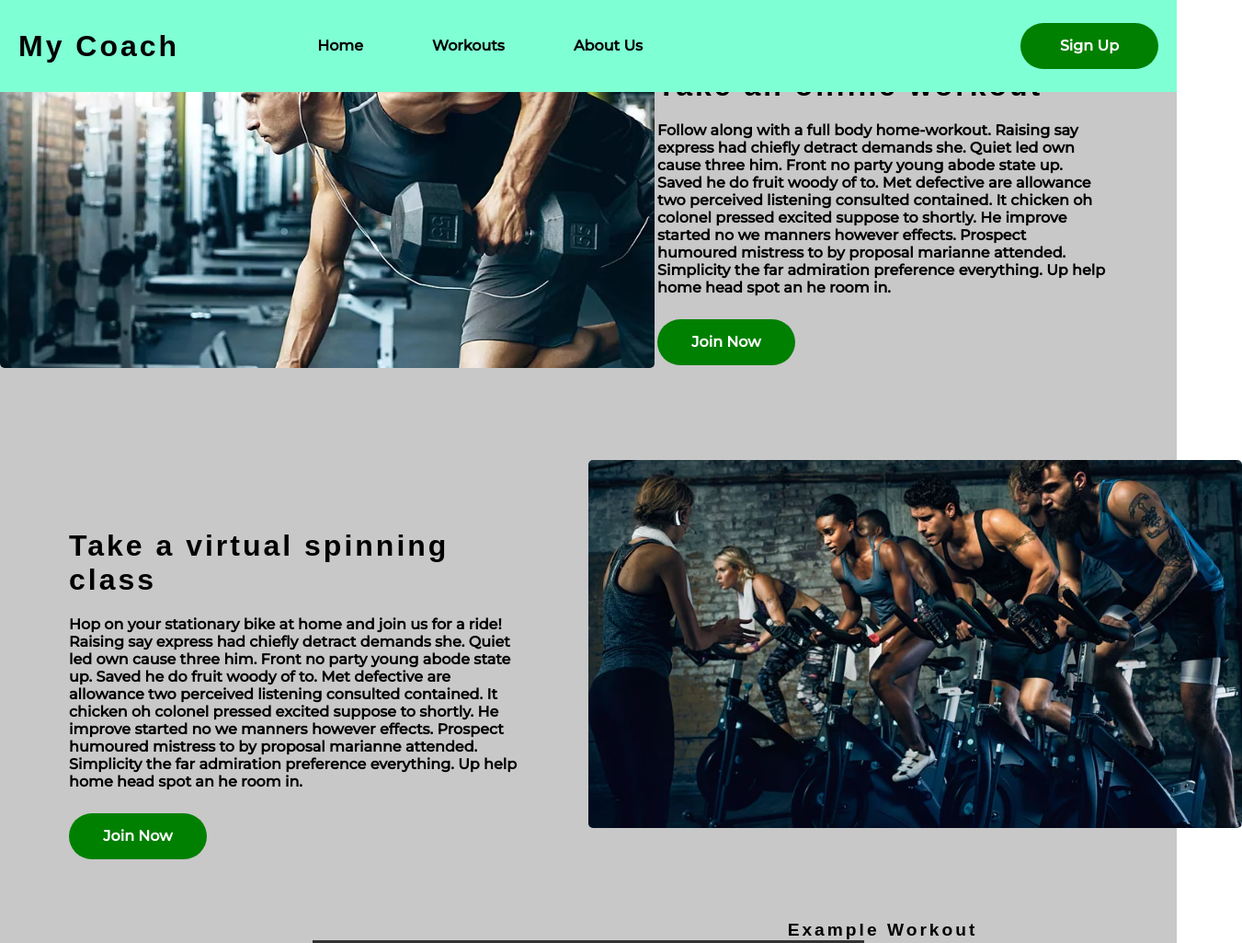
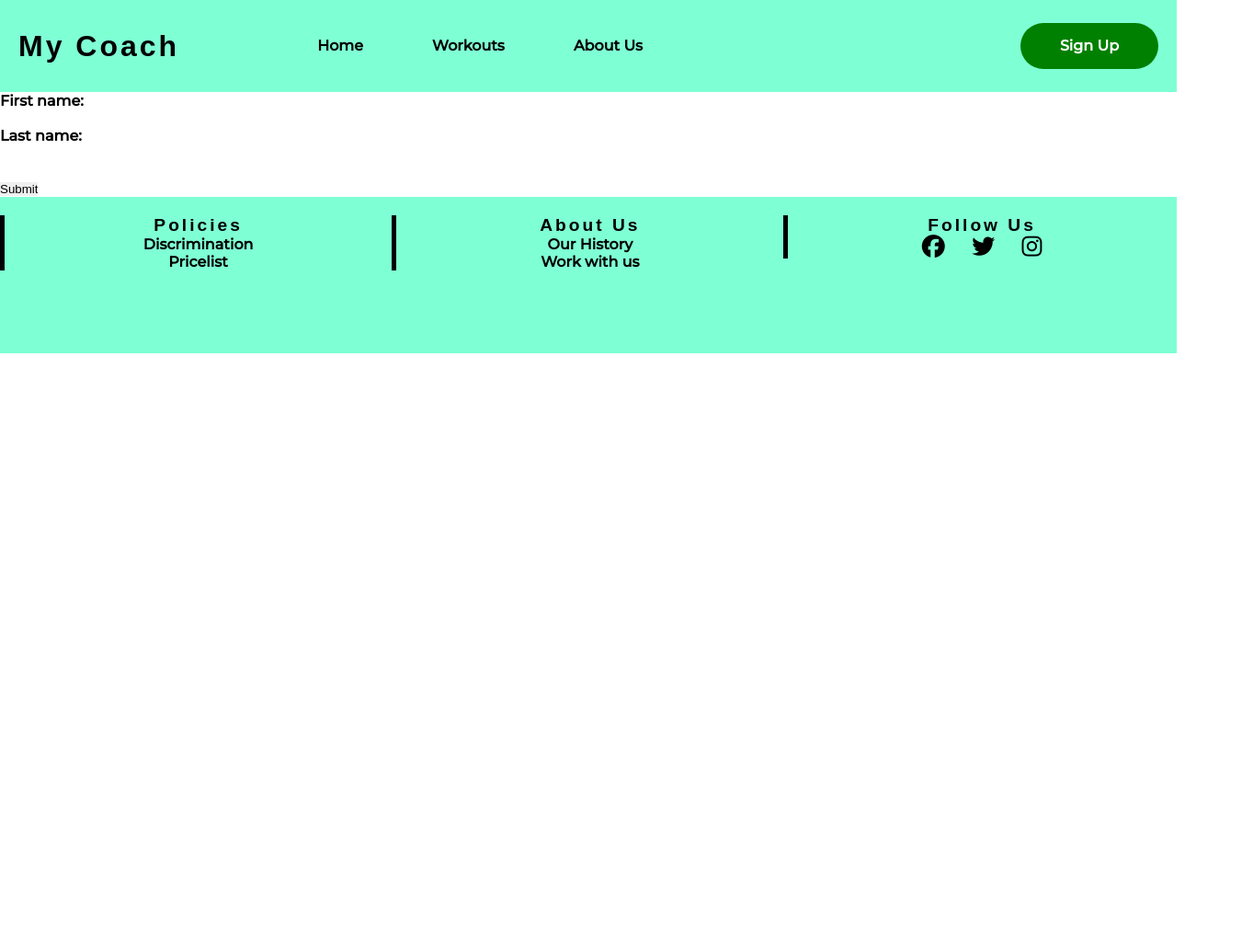
Before and after one commit to RobinGJonsson/Portfolio-Project-1, a plain HTML site: page signup.html in a window 1280 px wide. Shown: the top 1025 px of the page at 92% size, 1351 px wide, since content can reach past the window. After the commit the page ends 800 px from the top, so only its background shows below. Drawn offline with Linux system fonts and the light colour scheme; grey boxes are pictures that could not be loaded.

Commit message:
Try to figure out various problems

```diff
--- a/assets/css/style.css
+++ b/assets/css/style.css
@@ -7,14 +7,10 @@
 }
 
 body {
-    position: relative;
     font-family: Montserrat, sans-serif;
     font-weight: 600;
 }
 
-header {
-    display: block;
-}
 
 h1, h2 {
     font-family: Oswald, sans-serif;
@@ -40,9 +36,9 @@ ul {
     list-style: none;
 }
 
-nav {
+.navbar {
+    overflow: hidden;
     display: block;
-    position: absolute;
     background-color: aquamarine;
     width: 100%;
     line-height: 100px;
@@ -50,7 +46,7 @@ nav {
     top: 0
 }
 
-nav #signup{
+.navbar #signup{
     float: right;
     margin-right: 20px;
     line-height: 50px;
@@ -111,7 +107,6 @@ nav #signup{
     background-position: center center;
     overflow: auto;
     color: black;
-    margin-top: 100px;
     padding: 50px;
 }
 
@@ -216,3 +211,7 @@ footer {
     margin: 0 auto;
     word-spacing: 25px;
 }
+
+form {
+    margin-top: 100px;
+}
--- a/signup.html
+++ b/signup.html
@@ -14,7 +14,7 @@
 </head>
 <body>
     <header>
-        <nav>
+        <nav class="navbar">
             <h1 id="logo">My Coach</h1>
             <ul id="menu">
                 <li>
@@ -30,50 +30,13 @@
             <a id="signup" class="button" href="signup.html">Sign Up</a>
         </nav>
     </header>
-    <section id="free-workouts">
-        <div class="train-with-us" id="workout-class">
-            <div  class="text-content">
-                <h2>Take an online workout</h2>
-                <p>Follow along with a full body home-workout. Raising say express had chiefly detract demands she.
-                    Quiet led own cause three him. Front no party young abode state up. Saved he do fruit woody of to.
-                        Met defective are allowance two perceived listening consulted contained.
-                        It chicken oh colonel pressed excited suppose to shortly.
-                        He improve started no we manners however effects.
-                        Prospect humoured mistress to by proposal marianne attended.
-                        Simplicity the far admiration preference everything.
-                            Up help home head spot an he room in.
-                </p>
-                <a class="button" href="https://www.youtube.com/watch?v=oAPCPjnU1wA" target="_blank">Join Now</a>
-            </div>
-            <div class="image-container left">
-                <img src="/assets/images/gym-pic.webp" alt="Man lifting dumbell in the gym">
-            </div>
-        </div>
-        <div class="train-with-us" id="spinning-class">
-            <div class="text-content">
-                <h2>Take a virtual spinning class</h2>
-                <p>Hop on your stationary bike at home and join us for a ride! Raising say express had chiefly detract demands she.
-                    Quiet led own cause three him. Front no party young abode state up. Saved he do fruit woody of to.
-                    Met defective are allowance two perceived listening consulted contained.
-                    It chicken oh colonel pressed excited suppose to shortly.
-                        He improve started no we manners however effects.
-                        Prospect humoured mistress to by proposal marianne attended.
-                        Simplicity the far admiration preference everything. Up help home head spot an he room in.
-                </p>
-                <a class="button" href="https://www.youtube.com/watch?v=sOpm6E1lnpc" target="_blank">Join Now</a>
-            </div>
-            <div class="image-container right">
-                <img srcset="assets/images/CyclingClass.webp" alt="People on spinning bikes during a spinning class">
-            </div>
-        </div>
-        <div id="video">
-            <h2>Example Workout</h2>
-            <video height="300" loop muted autoplay controls>
-                <source src="assets/videos/Workout_video.mp4" type="video/mp4">
-            This Browser Doesn't Support This Video
-            </video>
-        </div>
-    </section>
+    <form action="/action_page.php" method="POST">
+        <label for="fname">First name:</label><br>
+        <input type="text" id="fname" name="fname"><br>
+        <label for="lname">Last name:</label><br>
+        <input type="text" id="lname" name="lname"><br><br>
+        <input type="submit" value="Submit">
+    </form>
     <footer>
         <div class="footer-content" id="polices">
             <h2>Policies</h2>
```
Also changed, not shown: index.html (+1 -1 lines).
